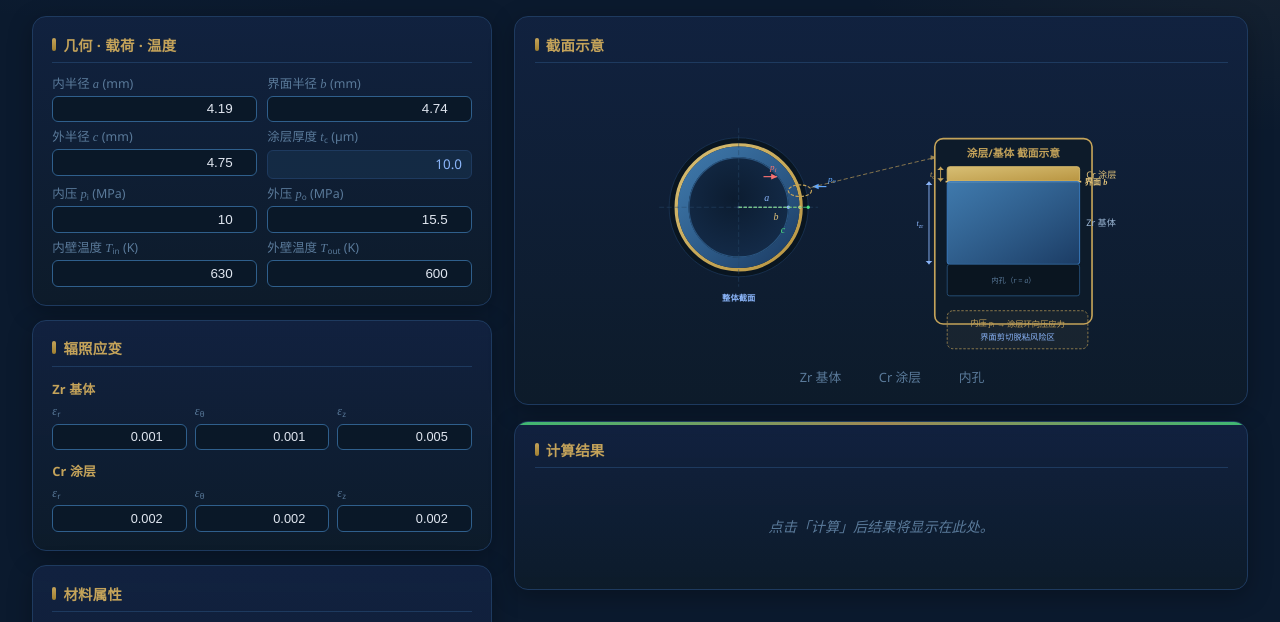
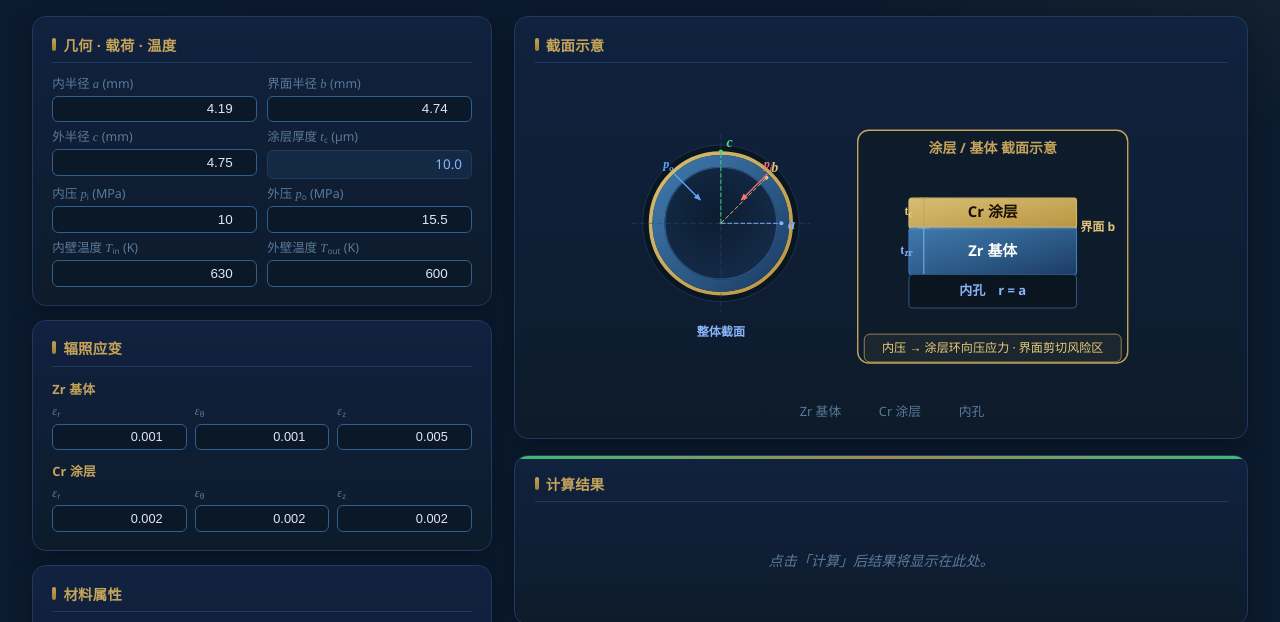
Before and after one commit to Draem514/atf-calculator, a plain HTML site: page index.html in a window 1280 px wide. Shown: the part 136-758 px from the top of the page. Drawn offline with Linux system fonts and the light colour scheme.

Commit message:
SVG截面图优化：a/b/c标注分向、p_i/p_o箭头向内、右侧剖面条带加高文字不重叠

```diff
--- a/css/style.css
+++ b/css/style.css
@@ -443,7 +443,7 @@ input[type="text"] { text-align: left; }
 }
 #tube-svg {
   width: 100%;
-  max-width: 480px;
+  max-width: 540px;
   height: auto;
   display: block;
 }
--- a/index.html
+++ b/index.html
@@ -206,7 +206,7 @@
             </defs>
 
              <!-- ==================== 左侧：整体截面（小） ==================== -->
-             <text x="118" y="268" fill="#8ab4f8" font-size="10" text-anchor="middle" font-family="Segoe UI" font-weight="600">整体截面</text>
+             <text x="118" y="276" fill="#8ab4f8" font-size="13" text-anchor="middle" font-family="Segoe UI" font-weight="600">整体截面</text>
 
              <!-- 外圈背景 -->
              <circle cx="118" cy="155" r="84" fill="#091520" stroke="#1e3a5f" stroke-width="0.8"/>
@@ -225,77 +225,70 @@
             <line x1="118" y1="59" x2="118" y2="251" stroke="#2a4a6a" stroke-width="0.6" stroke-dasharray="6,3"/>
             <circle cx="118" cy="155" r="1.5" fill="#3a5a7a"/>
 
-            <!-- 半径标注线：a=内壁 b=界面 c=外壁 -->
-            <line x1="118" y1="155" x2="178" y2="155" stroke="#8ab4f8" stroke-width="0.9" stroke-dasharray="4,2"/>
-            <circle cx="178" cy="155" r="2" fill="#8ab4f8"/>
-            <text x="149" y="148" fill="#8ab4f8" font-size="12" font-style="italic" font-family="Cambria Math,Times New Roman">a</text>
+              <!-- 半径标注线：a=内壁(0°) b=界面(45°) c=外壁(90°)，各自向外辐射不重叠 -->
+              <!-- 标注a（蓝，水平向右） -->
+              <line x1="118" y1="155" x2="183" y2="155" stroke="#8ab4f8" stroke-width="1" stroke-dasharray="5,2"/>
+              <circle cx="183" cy="155" r="2.2" fill="#8ab4f8"/>
+              <text x="190" y="161" fill="#8ab4f8" font-size="15" font-style="italic" font-family="Cambria Math,Times New Roman" font-weight="700">a</text>
 
-            <line x1="118" y1="155" x2="192" y2="155" stroke="#e0c27a" stroke-width="0.9" stroke-dasharray="4,2"/>
-            <circle cx="192" cy="155" r="2" fill="#e0c27a"/>
-            <text x="160" y="170" fill="#e0c27a" font-size="12" font-style="italic" font-family="Cambria Math,Times New Roman">b</text>
+              <!-- 标注b（金，45°方向） -->
+              <line x1="118" y1="155" x2="167" y2="106" stroke="#e0c27a" stroke-width="1" stroke-dasharray="5,2"/>
+              <circle cx="167" cy="106" r="2.2" fill="#e0c27a"/>
+              <text x="172" y="100" fill="#e0c27a" font-size="15" font-style="italic" font-family="Cambria Math,Times New Roman" font-weight="700">b</text>
 
-            <line x1="118" y1="155" x2="202" y2="155" stroke="#4ade80" stroke-width="0.9" stroke-dasharray="4,2"/>
-            <circle cx="202" cy="155" r="2" fill="#4ade80"/>
-            <text x="169" y="186" fill="#4ade80" font-size="12" font-style="italic" font-family="Cambria Math,Times New Roman">c</text>
+              <!-- 标注c（绿，垂直向上） -->
+              <line x1="118" y1="155" x2="118" y2="78" stroke="#4ade80" stroke-width="1" stroke-dasharray="5,2"/>
+              <circle cx="118" cy="78" r="2.2" fill="#4ade80"/>
+              <text x="124" y="73" fill="#4ade80" font-size="15" font-style="italic" font-family="Cambria Math,Times New Roman" font-weight="700">c</text>
 
-             <!-- 压力箭头 -->
-             <path d="M 148 118 L 164 118" stroke="#f87171" stroke-width="1.4" marker-end="url(#arr-red)"/>
-             <text x="156" y="110" fill="#f87171" font-size="11" font-style="italic" font-family="Cambria Math,Times New Roman">p<tspan dy="2" font-size="8">i</tspan></text>
+               <!-- 压力箭头：p_i 从右上外侧指向内孔（→ 向内） -->
+               <path d="M 168 102 L 140 130" stroke="#f87171" stroke-width="1.4" marker-end="url(#arr-red)"/>
+               <text x="164" y="96" fill="#f87171" font-size="13" font-style="italic" font-family="Cambria Math" font-weight="600">p<tspan dy="3" font-size="9">i</tspan></text>
 
-             <path d="M 224 130 L 208 130" stroke="#60a5fa" stroke-width="1.4" marker-end="url(#arr-blue)"/>
-             <text x="226" y="124" fill="#60a5fa" font-size="11" font-style="italic" font-family="Cambria Math,Times New Roman">p<tspan dy="2" font-size="8">o</tspan></text>
+               <!-- 压力箭头：p_o 从左上外侧指向外壁（→ 向内） -->
+               <path d="M 68 102 L 96 130" stroke="#60a5fa" stroke-width="1.4" marker-end="url(#arr-blue)"/>
+               <text x="56" y="96" fill="#60a5fa" font-size="13" font-style="italic" font-family="Cambria Math" font-weight="600">p<tspan dy="3" font-size="9">o</tspan></text>
 
-            <!-- 指示圈（r≈b 处，涂层-基体界面） -->
-            <ellipse cx="192" cy="135" rx="14" ry="7" fill="none" stroke="#c4a35a" stroke-width="1.4" stroke-dasharray="4,2"/>
-            <!-- 指引线到右侧放大框 -->
-            <path d="M 206,131 Q 290,110 355,95" fill="none" stroke="#c4a35a" stroke-width="1.1" stroke-dasharray="5,3" opacity="0.75"/>
-            <polygon points="350,92 358,95 350,98" fill="#c4a35a" opacity="0.75"/>
 
-             <!-- 注记 -->
+              <!-- ==================== 右侧：局部放大框（独立展示） ==================== -->
+             <rect x="265" y="55" width="290" height="250" rx="12" fill="#0d1b2a" stroke="#c4a35a" stroke-width="1.5"/>
 
-             <!-- ==================== 右侧：局部放大框（主导） ==================== -->
-            <rect x="355" y="72" width="190" height="224" rx="10" fill="#0d1b2a" stroke="#c4a35a" stroke-width="2"/>
+             <!-- 标题 -->
+              <text x="410" y="79" fill="#c4a35a" font-size="15" text-anchor="middle" font-family="Segoe UI" font-weight="700">涂层 / 基体 截面示意</text>
 
-            <!-- 标题 -->
-             <text x="450" y="94" fill="#c4a35a" font-size="13" text-anchor="middle" font-family="Segoe UI" font-weight="600">涂层/基体 截面示意</text>
+              <!-- ===== 层状剖面（从外到内：Cr → 界面 → Zr → 内孔）===== -->
+              <g transform="translate(410, 128)">
+                <!-- Cr 涂层层（外，金色底 + 深色字） -->
+                <rect x="-90" y="0" width="180" height="32" rx="3" fill="url(#grad-cr)" stroke="#d4b86a" stroke-width="1.2"/>
+                <text x="0" y="20" fill="#1a0f00" font-size="16" text-anchor="middle" font-family="Segoe UI" font-weight="700">Cr 涂层</text>
+                <!-- t_c 尺寸标注（左端外侧） -->
+                <line x1="-74" y1="0" x2="-74" y2="32" stroke="#c4a35a" stroke-width="1"/>
+                <line x1="-80" y1="0" x2="-68" y2="0" stroke="#c4a35a" stroke-width="0.9"/>
+                <line x1="-80" y1="32" x2="-68" y2="32" stroke="#c4a35a" stroke-width="0.9"/>
+                <text x="-86" y="18" fill="#e8cc7a" font-size="13" text-anchor="end" font-family="Cambria Math" font-weight="700">t<tspan font-size="10" dy="2">c</tspan></text>
 
-             <!-- ===== 层状剖面 ===== -->
-             <!-- Cr 涂层（金色条带） -->
-             <rect x="370" y="106" width="160" height="18" rx="3" fill="url(#grad-cr)" stroke="#d4b86a" stroke-width="1.2"/>
+                <!-- 界面线（金色加粗） -->
+                <line x1="-90" y1="32" x2="90" y2="32" stroke="#e0c27a" stroke-width="2.5"/>
+                <text x="94" y="35" fill="#e0c27a" font-size="13" text-anchor="start" font-family="Segoe UI" font-weight="700">界面 b</text>
 
-             <!-- 界面分界线（金色粗线） -->
-             <line x1="368" y1="124" x2="532" y2="124" stroke="#e0c27a" stroke-width="2"/>
-             <text x="536" y="128" fill="#e0c27a" font-size="10" font-family="Segoe UI" font-weight="600">界面 <tspan font-style="italic" font-family="Cambria Math,Times New Roman">b</tspan></text>
+                <!-- Zr 基体层（内，蓝色底 + 白字） -->
+                <rect x="-90" y="32" width="180" height="50" rx="3" fill="url(#grad-zr)" stroke="#3a7abd" stroke-width="1.2"/>
+                <text x="0" y="62" fill="#ffffff" font-size="16" text-anchor="middle" font-family="Segoe UI" font-weight="700">Zr 基体</text>
+                <!-- t_zr 尺寸标注（左端外侧） -->
+                <line x1="-74" y1="32" x2="-74" y2="82" stroke="#8ab4f8" stroke-width="1"/>
+                <line x1="-80" y1="32" x2="-68" y2="32" stroke="#8ab4f8" stroke-width="0.9"/>
+                <line x1="-80" y1="82" x2="-68" y2="82" stroke="#8ab4f8" stroke-width="0.9"/>
+                <text x="-86" y="60" fill="#8ab4f8" font-size="13" text-anchor="end" font-family="Cambria Math" font-weight="700">t<tspan font-size="10" dy="2">zr</tspan></text>
 
-             <!-- Zr 基体（蓝色大条带） -->
-             <rect x="370" y="124" width="160" height="100" rx="3" fill="url(#grad-zr)" stroke="#3a7abd" stroke-width="1.2"/>
+                <!-- 内孔（最内，深色底 + 蓝字） -->
+                <rect x="-90" y="82" width="180" height="36" rx="4" fill="#0a1520" stroke="#2a5580" stroke-width="1.2"/>
+                <text x="0" y="104" fill="#8ab4f8" font-size="14" text-anchor="middle" font-family="Segoe UI" font-weight="600">内孔　r = a</text>
+              </g>
 
-             <!-- 内孔示意（底部深色条带） -->
-             <rect x="370" y="224" width="160" height="38" rx="3" fill="#0a1520" stroke="#2a5580" stroke-width="1"/>
-             <text x="450" y="247" fill="#5a7a9a" font-size="9" text-anchor="middle" font-family="Segoe UI">内孔（<tspan font-style="italic" font-family="Cambria Math,Times New Roman">r</tspan> = <tspan font-style="italic" font-family="Cambria Math,Times New Roman">a</tspan>）</text>
-
-             <!-- 右侧材料标签 -->
-             <text x="538" y="120" fill="#e0c27a" font-size="11" font-family="Segoe UI">Cr 涂层</text>
-             <text x="538" y="178" fill="#9db8d6" font-size="11" font-family="Segoe UI">Zr 基体</text>
-
-             <!-- 左侧尺寸标注线 -->
-             <!-- 涂层厚度 t_c -->
-             <line x1="362" y1="106" x2="362" y2="124" stroke="#c4a35a" stroke-width="1.1"/>
-             <polygon points="358,110 366,110 362,106" fill="#c4a35a"/>
-             <polygon points="358,120 366,120 362,124" fill="#c4a35a"/>
-              <text x="355" y="119" fill="#c4a35a" font-size="10" text-anchor="end" font-family="Cambria Math,Times New Roman"><tspan font-style="italic">t</tspan><tspan font-size="7" dy="2" font-style="normal">c</tspan></text>
-
-             <!-- 基体厚度 t_zr -->
-             <line x1="348" y1="124" x2="348" y2="224" stroke="#8ab4f8" stroke-width="1.1"/>
-             <polygon points="344,128 352,128 348,124" fill="#8ab4f8"/>
-             <polygon points="344,220 352,220 348,224" fill="#8ab4f8"/>
-              <text x="341" y="178" fill="#8ab4f8" font-size="10" text-anchor="end" font-family="Cambria Math,Times New Roman"><tspan font-style="italic">t</tspan><tspan font-size="7" dy="2" font-style="normal">zr</tspan></text>
-
-            <!-- 底部说明框 -->
-            <rect x="370" y="280" width="170" height="46" rx="7" fill="rgba(196,163,90,0.06)" stroke="#c4a35a" stroke-width="0.8" stroke-dasharray="3,2"/>
-            <text x="455" y="298" fill="#c4a35a" font-size="10" text-anchor="middle" font-family="Segoe UI" font-weight="500">内压 <tspan font-style="italic" font-family="Cambria Math,Times New Roman">p</tspan><tspan font-size="7" dy="2">i</tspan> → 涂层环向压应力</text>
-            <text x="455" y="315" fill="#8ab4f8" font-size="10" text-anchor="middle" font-family="Segoe UI">界面剪切脱粘风险区</text>
-          </svg>
+             <!-- 底部说明 -->
+               <rect x="272" y="274" width="276" height="30" rx="6" fill="rgba(196,163,90,0.08)" stroke="#c4a35a" stroke-width="0.8"/>
+               <text x="410" y="293" fill="#e8cc7a" font-size="13" text-anchor="middle" font-family="Segoe UI">内压 → 涂层环向压应力 · 界面剪切风险区</text>
+           </svg>
         </div>
         <div class="diagram-legend">
           <span><i class="sw sw-zr"></i>Zr 基体</span>
```
